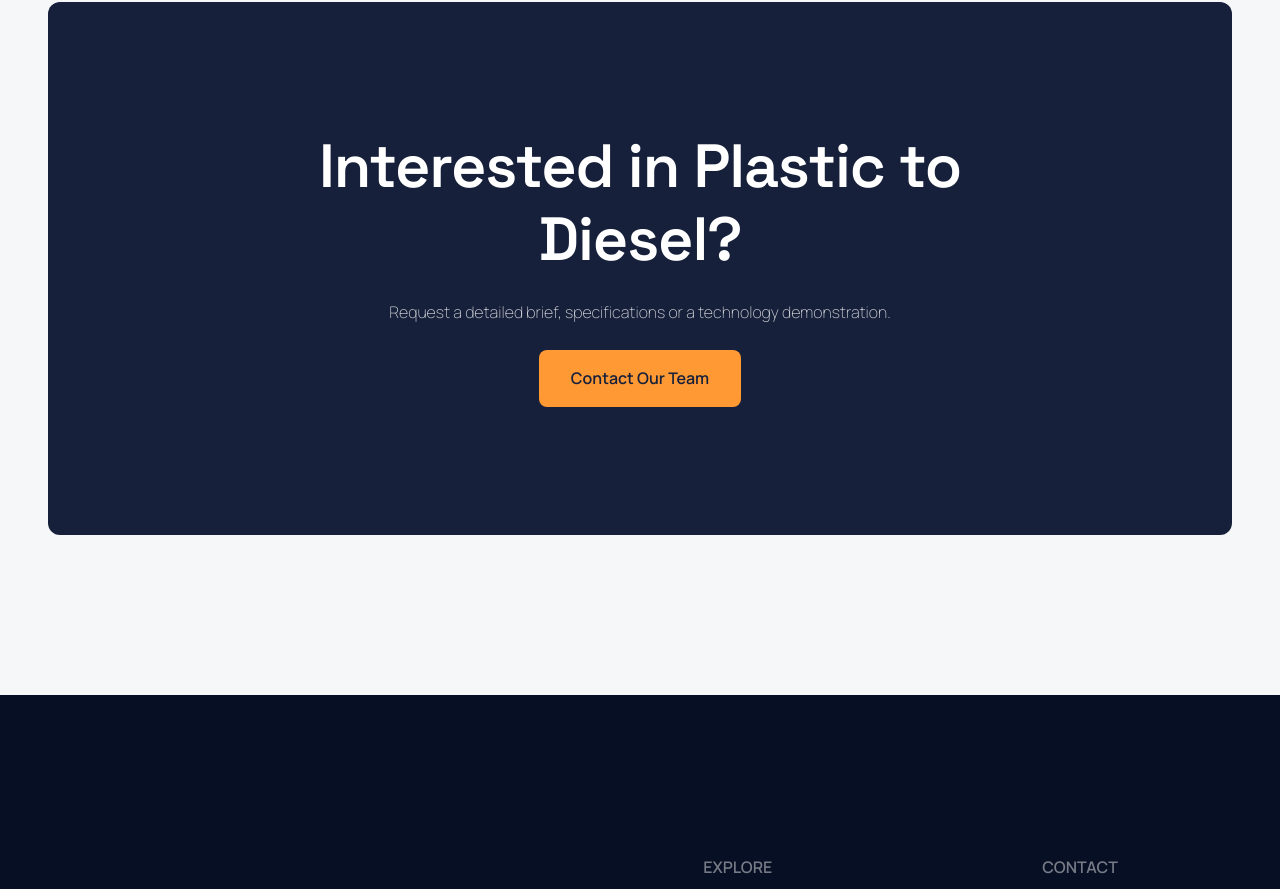
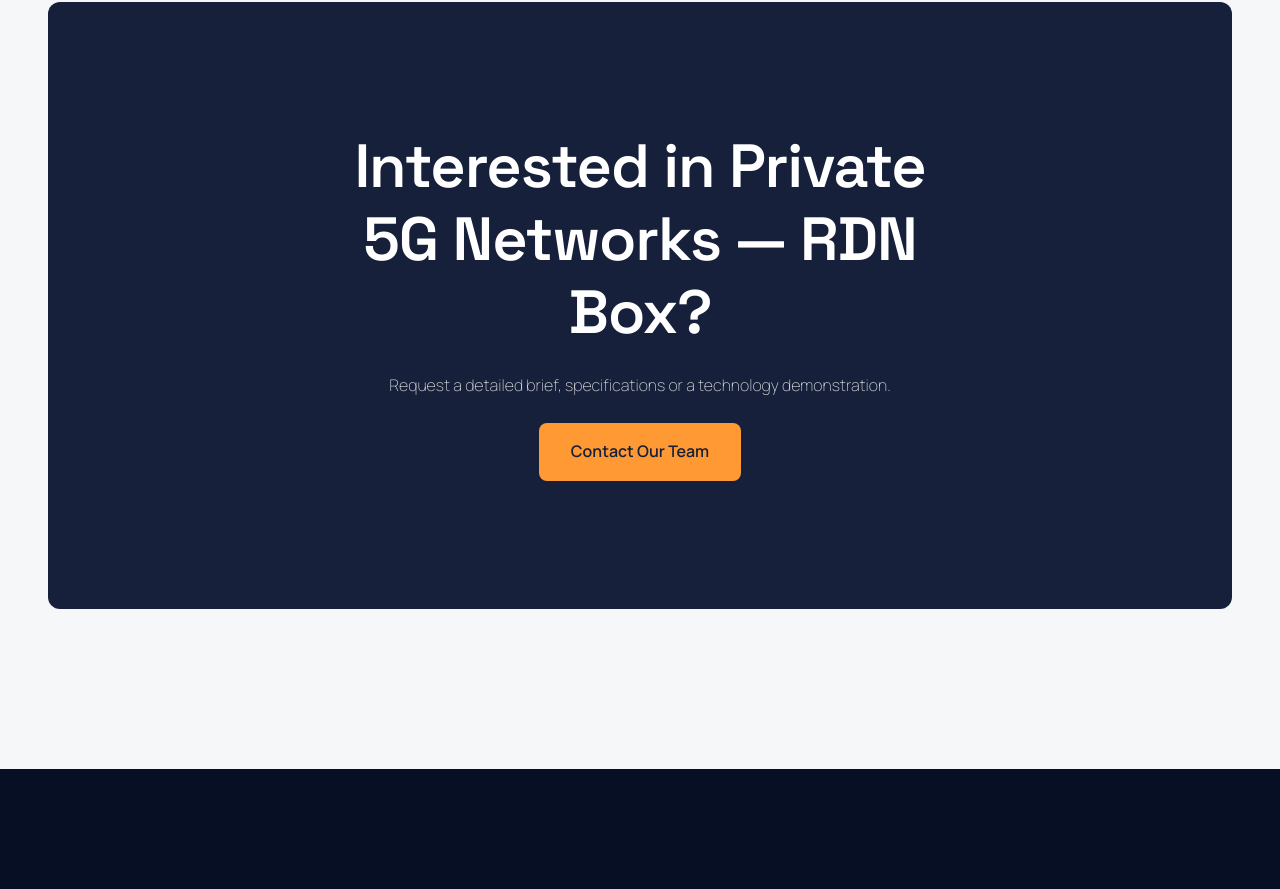
Before and after one commit to divyanshchahar/kinesis, a Next.js app: page /products/private_5g in a window 1280 px wide. Shown: the part 3314-4203 px from the top of the page. Built offline with nearby package versions, Linux system fonts and the light colour scheme.

Commit message:
updated content

```diff
--- a/src/app/products/private_5g/page.tsx
+++ b/src/app/products/private_5g/page.tsx
@@ -123,7 +123,8 @@ export default function PlasticToDiesel() {
                         </div>
                     </div>
 
-                    <CTA2Layout colorScheme={"colorScheme3"} headingText={"Interested in Plastic to Diesel?"}
+                    <CTA2Layout colorScheme={"colorScheme3"}
+                                headingText={"Interested in Private 5G Networks — RDN Box?"}
                                 bodyText={"Request a detailed brief, specifications or a technology demonstration."}/>
                 </div>
             </div>
```
